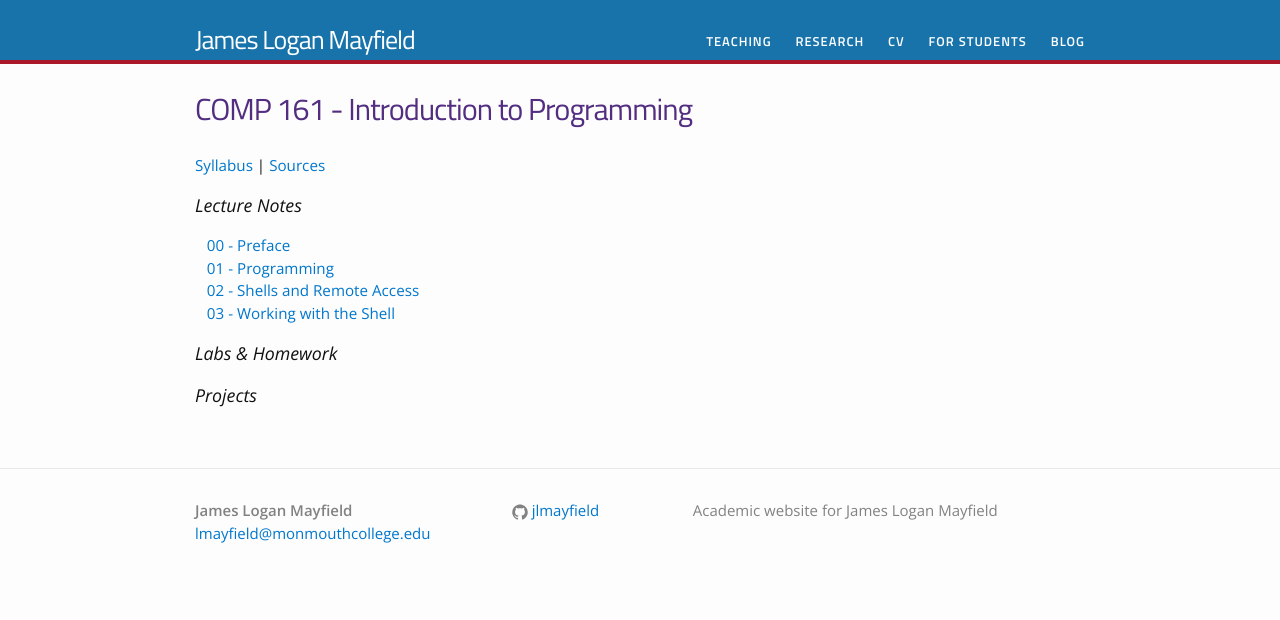
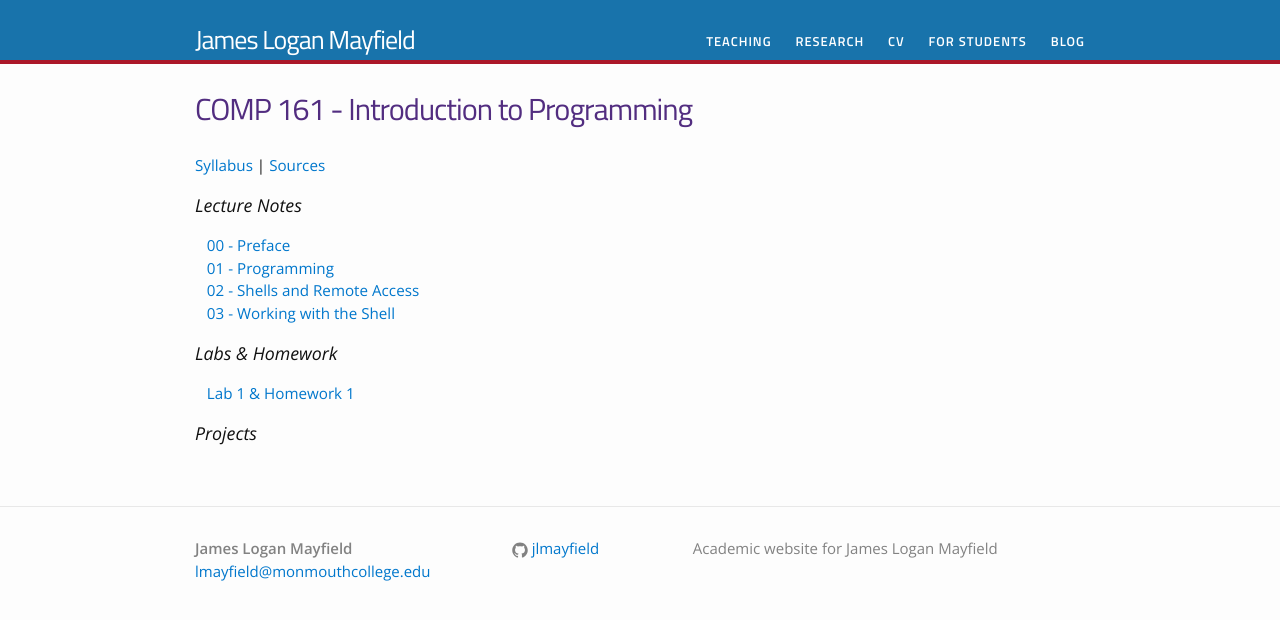
Before and after one commit to jlmayfield/jlmayfield.github.io, a Jekyll site: the page built from teaching/comp161.md, in a window 1280 px wide. Shown: the top 620 px of the page. Built offline with Jekyll 4.4.1, drawn with Linux system fonts in a browser that asks for light colours.

Commit message:
added comp161 lab1

```diff
--- a/teaching/comp161.md
+++ b/teaching/comp161.md
@@ -16,4 +16,7 @@ permalink: /teaching/COMP161/
 
 ### Labs & Homework
 
+&nbsp;&nbsp;&nbsp;[Lab 1 & Homework 1](/teaching/COMP161/labs/comp161-lab1.pdf)
+
+
 ### Projects
```
Also changed, not shown: 1 other file.
